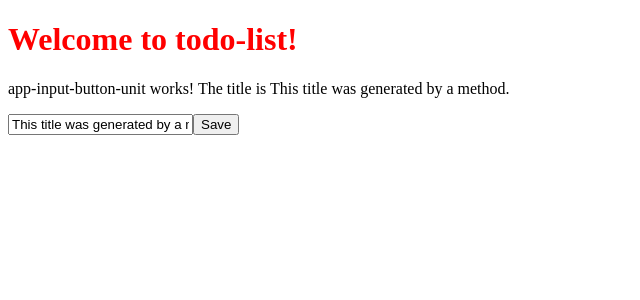
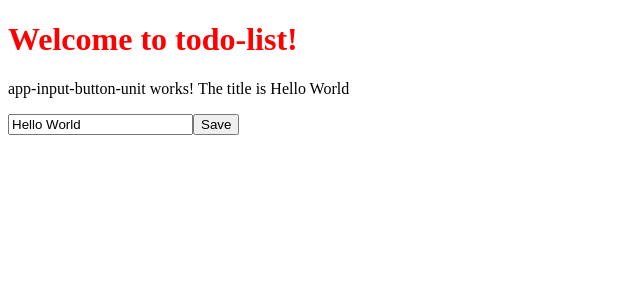
Before and after one commit to betjot/todo-list, an Angular app: page / in a window 1280 px wide. Shown: the top 300 px of the page, without its empty margins (0-640 px from the left). Built offline with nearby package versions, Linux system fonts and the light colour scheme.

Commit message:
event binding

```diff
--- a/src/app/input-button-unit/input-button-unit.component.ts
+++ b/src/app/input-button-unit/input-button-unit.component.ts
@@ -6,27 +6,27 @@
   template: `
   <p>
     app-input-button-unit works!
-    The title is {{ generateTitle() }}
+    The title is {{ title }}
   </p>
 
-  <input [value]="generateTitle()">
-  <button>Save</button>
+  <input  [value]="title"
+          (keyup.enter)="changeTitle($event.target.value)" >
+  <button (click)="changeTitle('Button Clicked!')">Save</button>
   `,
   styleUrls: ['./input-button-unit.component.scss']
 })
+
 export class InputButtonUnitComponent implements OnInit {
-  title /** property as variable */ = 'Hello World';
+
+  title = 'Hello World';
 
   constructor() { }
 
   ngOnInit() {
-    setTimeout(() => {
-      this.title = 'This is not the title you are looking for';
-    }, 3000);
   }
 
-  generateTitle(): string {
-    return 'This title was generated by a method.';
+  changeTitle(newTitle: string) {
+    this.title = newTitle;
   }
 
 }
```
